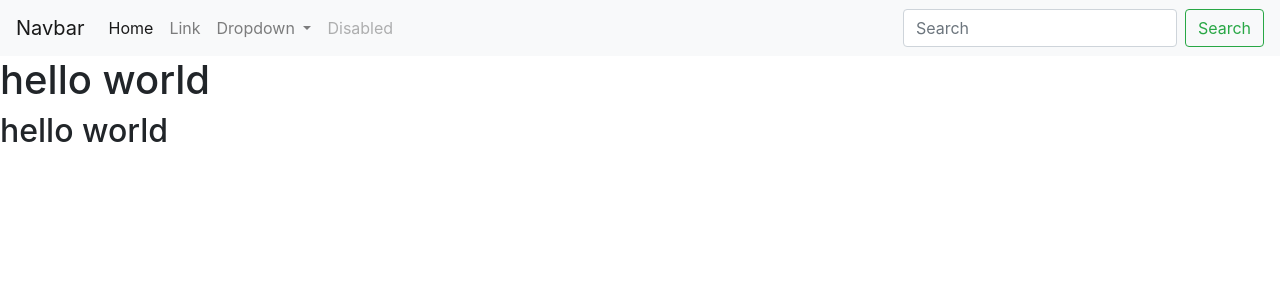
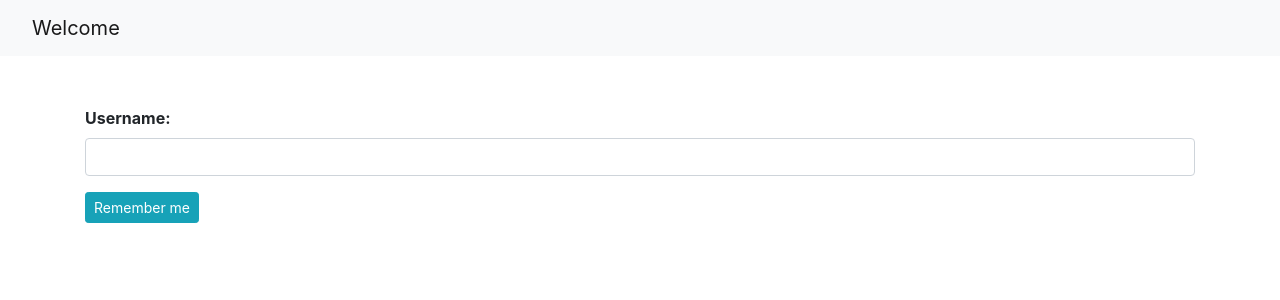
Before and after one commit to ritchie46/flask-training, a Flask app: page / in a window 1280 px wide. Shown: the top 300 px of the page. Run offline with Flask 2, Linux system fonts and the light colour scheme; some libraries are stand-ins or nearby versions.

Commit message:
forms init

```diff
--- a/project/__init__.py
+++ b/project/__init__.py
@@ -3,4 +3,8 @@ from flask import Flask
 app = Flask(__name__)
 app.config.from_pyfile('../instance/flask.cfg')
 
-import project.views
+from project.users.views import bp as users_bp
+from project.classifier.views import bp as class_bp
+
+app.register_blueprint(users_bp)
+app.register_blueprint(class_bp)
--- /dev/null
+++ b/project/static/index.css
@@ -0,0 +1,4 @@
+
+.wrapper {
+    padding-top: 50px;
+}
--- /dev/null
+++ b/project/templates/_form_macros.html
@@ -0,0 +1,25 @@
+<!--http://flask.pocoo.org/docs/0.10/patterns/wtforms/-->
+
+{% macro render_form_field(form) %}
+<dt>{{ form.label }}:
+
+<dd>
+ {% if 'FileField' in form.__repr__() %}
+     <label class="btn btn-default">
+        {{ form(**kwargs)|safe }}
+     </label>
+ {% else %}
+    {{ form(class_="form-control", **kwargs)|safe }}
+  {% endif %}
+
+  {% if form.errors %}
+    <span class="error">
+    {% for error in form.errors %}
+      {{ error }}
+    {% endfor %}
+    </span>
+  {% endif %}
+</dd>
+
+
+{% endmacro %}
--- a/project/templates/base.html
+++ b/project/templates/base.html
@@ -7,6 +7,7 @@
 
     <!-- Bootstrap CSS -->
     <link rel="stylesheet" href="https://stackpath.bootstrapcdn.com/bootstrap/4.1.3/css/bootstrap.min.css" integrity="sha384-MCw98/SFnGE8fJT3GXwEOngsV7Zt27NXFoaoApmYm81iuXoPkFOJwJ8ERdknLPMO" crossorigin="anonymous">
+    <link href="{{ url_for('static', filename='index.css') }}" rel="stylesheet"/>
 
     <title>Classiflower</title>
     {% block head %}
@@ -15,43 +16,50 @@
   </head>
   <body>
   <nav class="navbar navbar-expand-lg navbar-light bg-light">
-  <a class="navbar-brand" href="#">Navbar</a>
+  <a class="navbar-brand" href="#">{{ session.get('username', '') }}</a>
   <button class="navbar-toggler" type="button" data-toggle="collapse" data-target="#navbarSupportedContent" aria-controls="navbarSupportedContent" aria-expanded="false" aria-label="Toggle navigation">
     <span class="navbar-toggler-icon"></span>
   </button>
 
+
     <div class="collapse navbar-collapse" id="navbarSupportedContent">
-      <ul class="navbar-nav mr-auto">
-        <li class="nav-item active">
-          <a class="nav-link" href="#">Home <span class="sr-only">(current)</span></a>
-        </li>
-        <li class="nav-item">
-          <a class="nav-link" href="#">Link</a>
-        </li>
-        <li class="nav-item dropdown">
-          <a class="nav-link dropdown-toggle" href="#" id="navbarDropdown" role="button" data-toggle="dropdown" aria-haspopup="true" aria-expanded="false">
-            Dropdown
-          </a>
-          <div class="dropdown-menu" aria-labelledby="navbarDropdown">
-            <a class="dropdown-item" href="#">Action</a>
-            <a class="dropdown-item" href="#">Another action</a>
-            <div class="dropdown-divider"></div>
-            <a class="dropdown-item" href="#">Something else here</a>
-          </div>
-        </li>
-        <li class="nav-item">
-          <a class="nav-link disabled" href="#">Disabled</a>
-        </li>
-      </ul>
-      <form class="form-inline my-2 my-lg-0">
-        <input class="form-control mr-sm-2" type="search" placeholder="Search" aria-label="Search">
-        <button class="btn btn-outline-success my-2 my-sm-0" type="submit">Search</button>
-      </form>
+        {% if 'username' in session %}
+            <form method="post" action="{{ url_for('users.expire') }}">
+                <button class="btn btn-sm btn-info"  type="submit">Forget Me</button>
+            </form>
+        {% else %}
+            <a class="navbar-brand" href="#">Welcome</a>
+        {% endif %}
     </div>
   </nav>
 
+  <div class="wrapper">
+
+
+          <div id="flash-messages">
+            <!-- flash messages -->
+            {% for error_message in get_flashed_messages(category_filter=["error"]) %}
+
+                <div class="alert alert-danger alert-dismissible">{{ error_message }}</div>
+
+            {% endfor %}
+
+            {% for success_message in get_flashed_messages(category_filter=["success"]) %}
+
+                <div class="alert alert-success alert-dismissible">{{ success_message }}</div>
+
+            {% endfor %}
+
+            {% for info_message in get_flashed_messages(category_filter=["info"]) %}
+
+                <div class="alert alert-info alert-dismissible">{{ info_message }}</div>
+
+            {% endfor %}
+        </div>
+
         {% block content %}
         {% endblock %}
+    </div>
 
     <!-- Optional JavaScript -->
     <!-- jQuery first, then Popper.js, then Bootstrap JS -->
--- a/project/templates/index.html
+++ /dev/null
@@ -1,9 +0,0 @@
-{% extends "base.html" %}
-
-{% block content %}
-
-{% for number in range(1, enthusiasm, 1) %}
-    <h{{ number }}>hello world</h{{ number }}>
-{% endfor %}
-
-{% endblock %}
--- /dev/null
+++ b/project/templates/simple_form.html
@@ -0,0 +1,21 @@
+{% extends "base.html" %}
+{% from "_form_macros.html" import render_form_field %}
+
+{% block content %}
+
+<div class="container">
+<form action="{{ url_for(url) }}" method="post">
+    {{ form.csrf_token }}
+    <dl>
+      {% for field in form %}
+        {% if 'csrf' not in field.name %}
+            {{ render_form_field(field) }}
+
+        {% endif %}
+      {% endfor %}
+    </dl>
+    <button class="btn btn-sm btn-info"  type="submit">{{ form.button_value }}</button>
+  </form>
+</div>
+
+{% endblock %}
--- /dev/null
+++ b/project/users/forms.py
@@ -0,0 +1,8 @@
+from flask_wtf import FlaskForm
+from wtforms import StringField
+from wtforms.validators import DataRequired
+
+
+class LoginForm(FlaskForm):
+    username = StringField('Username', validators=[DataRequired()])
+    button_value = 'Remember me'
--- /dev/null
+++ b/project/users/views.py
@@ -0,0 +1,25 @@
+from flask import render_template, Blueprint, flash, session, redirect, url_for, request
+from project.users.forms import LoginForm
+
+bp = Blueprint('users', __name__)
+
+
+@bp.route('/', methods=['GET', 'POST'])
+def login():
+    form = LoginForm()
+    if request.method == 'GET' and 'username' not in session:
+        return render_template('simple_form.html', form=form, url='users.login')
+
+    if form.validate_on_submit():
+        user = form.username.data
+        flash(f'Welcome {user}', 'info')
+        session['username'] = user
+
+    return redirect(url_for('classifier.index'))
+
+
+@bp.route('/forget', methods=['POST'])
+def expire():
+    flash(f"{session['username']}, your session has expired.", 'info')
+    del session['username']
+    return redirect(url_for('users.login'))
--- a/project/views.py
+++ /dev/null
@@ -1,11 +0,0 @@
-from project import app
-from flask import render_template
-import random
-
-
-@app.route('/')
-def index():
-
-    enthusiasm = int(random.uniform(2, 8))
-
-    return render_template('index.html', enthusiasm=enthusiasm)
--- a/requirements.txt
+++ b/requirements.txt
@@ -1,7 +1,9 @@
 certifi==2018.10.15
 Click==7.0
 Flask==1.0.2
+Flask-WTF==0.14.2
 itsdangerous==0.24
 Jinja2==2.10
 MarkupSafe==1.0
 Werkzeug==0.14.1
+WTForms==2.2.1
```
Also changed, not shown: project/classifier/forms.py (added, +11 -0 lines), project/classifier/views.py (added, +25 -0 lines), project/templates/classifier/results.html (added, +10 -0 lines), project/users/__init__.py (added).
